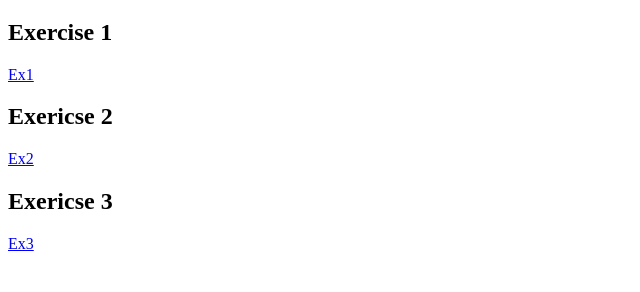
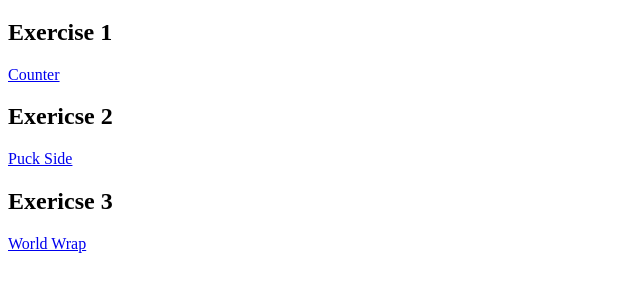
Before and after one commit to iorona/n220spring2022, a plain HTML site: page Labs/Lab 2/index.html in a window 1280 px wide. Shown: the part 142-434 px from the top of the page, without its empty margins (0-640 px from the left). Drawn offline with Linux system fonts and the light colour scheme.

Commit message:
Update index.html

```diff
--- a/Labs/Lab 2/index.html
+++ b/Labs/Lab 2/index.html
@@ -12,10 +12,10 @@
     <h2>January 27th, 2022</h2>
 
     <h2>Exercise 1</h2>
-    <p><a href="exercise1/index.html">Ex1</a></p>
+    <p><a href="exercise1/index.html"> Counter</a></p>
     <h2>Exericse 2</h2>
-    <p><a href="exercise2/index.html">Ex2</a></p>
+    <p><a href="exercise2/index.html">Puck Side</a></p>
     <h2>Exericse 3</h2>
-    <p><a href="exericise3/index.html">Ex3</a></p>
+    <p><a href="exericise3/index.html">World Wrap</a></p>
 </body>
 </html>
```
